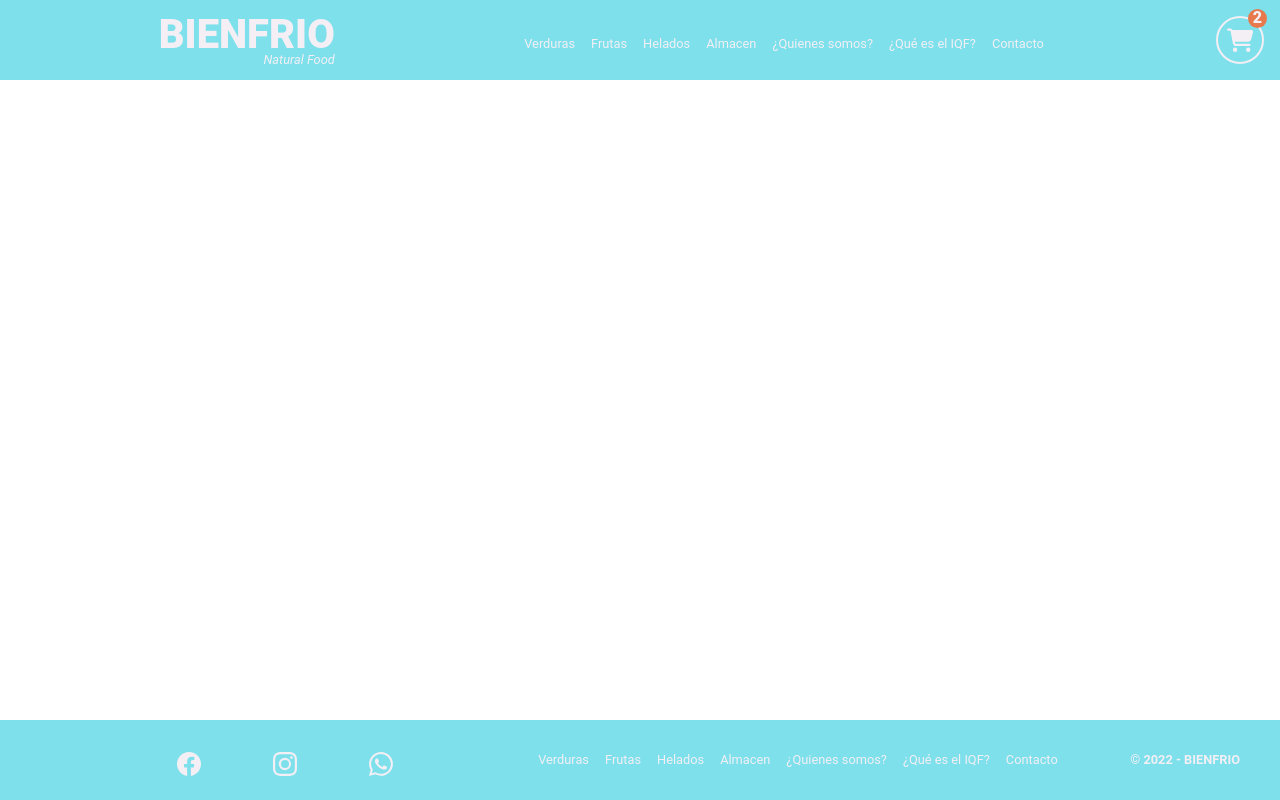
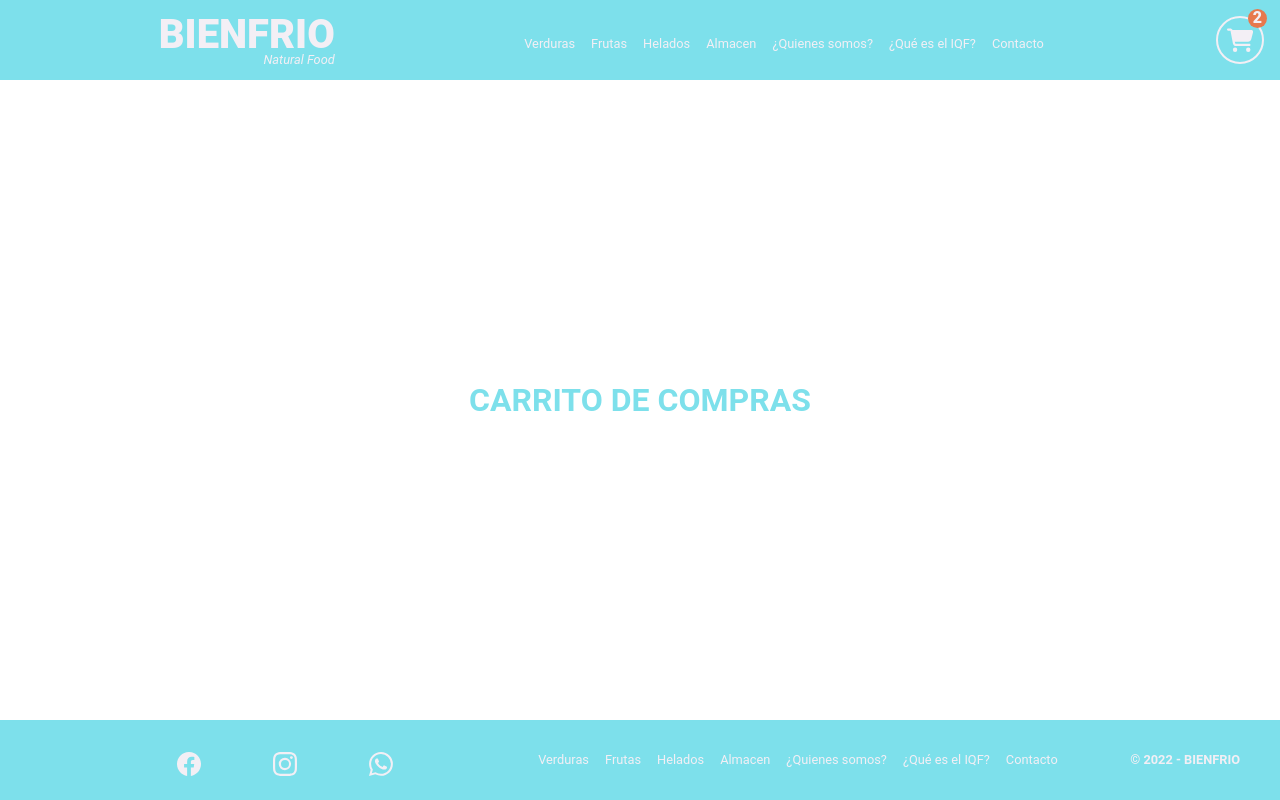
Before and after one commit to Nico9934/PreEntrega2Rolon, a React (Vite) app: page /cart in a window 1280 px wide. Built offline with nearby package versions, Linux system fonts and the light colour scheme.

Commit message:
PreEntrega2Rolon

```diff
--- a/index.html
+++ b/index.html
@@ -4,7 +4,7 @@
     <meta charset="UTF-8" />
     <link rel="icon" type="image/svg+xml" href="/vite.svg" />
     <meta name="viewport" content="width=device-width, initial-scale=1.0" />
-    <title>Vite + React</title>
+    <title>Bienfrio</title>
   </head>
   <body>
     <div id="root"></div>
--- /dev/null
+++ b/src/components/Cart.jsx
@@ -0,0 +1,15 @@
+import React from "react";
+
+const Cart = () => {
+  return (
+    <div className="cart">
+      <div className="container">
+        <div className="cart__container">
+          <h3 className="cart__title">Carrito de compras</h3>
+        </div>
+      </div>
+    </div>
+  );
+};
+
+export default Cart;
--- a/src/components/CartWidget.jsx
+++ b/src/components/CartWidget.jsx
@@ -1,9 +1,10 @@
 import React from "react";
 import { Link } from "react-router-dom";
+import Cart from "./Cart";
 
 const CartWidget = () => {
   return (
-     <Link to={"/cart"} element={<CartWidget />}>
+     <Link to={"/cart"} element={<Cart />}>
       <div className="cart-widget">
         <svg xmlns="http://www.w3.org/2000/svg" viewBox="0 0 576 512">
           <path d="M0 24C0 10.7 10.7 0 24 0H69.5c22 0 41.5 12.8 50.6 32h411c26.3 0 45.5 25 38.6 50.4l-41 152.3c-8.5 31.4-37 53.3-69.5 53.3H170.7l5.4 28.5c2.2 11.3 12.1 19.5 23.6 19.5H488c13.3 0 24 10.7 24 24s-10.7 24-24 24H199.7c-34.6 0-64.3-24.6-70.7-58.5L77.4 54.5c-.7-3.8-4-6.5-7.9-6.5H24C10.7 48 0 37.3 0 24zM128 464a48 48 0 1 1 96 0 48 48 0 1 1 -96 0zm336-48a48 48 0 1 1 0 96 48 48 0 1 1 0-96z" />
--- a/src/components/Footer.jsx
+++ b/src/components/Footer.jsx
@@ -13,10 +13,10 @@ const Footer = () => {
           </div>
 
           <nav className='footer__nav'>
-                <Link className='footer__a' to={"/productos/verduras"}>Verduras</Link>
-                <Link className='footer__a' to={"productos/frutas"}>Frutas</Link>
-                <Link className='footer__a' to={"productos/helados"}>Helados</Link>
-                <Link className='footer__a' to={"productos/almacen"}>Almacen</Link>
+                <Link className='footer__a' to={"/category/verduras"}>Verduras</Link>
+                <Link className='footer__a' to={"category/frutas"}>Frutas</Link>
+                <Link className='footer__a' to={"category/helados"}>Helados</Link>
+                <Link className='footer__a' to={"category/almacen"}>Almacen</Link>
                 <Link className='footer__a' to={"/about"}>¿Quienes somos?</Link>
                 <Link className='footer__a' to={"/iqf"}>¿Qué es el IQF?</Link>
                 <Link className='footer__a' to={"/contact"}>Contacto</Link>
--- a/src/components/ItemListContainer.jsx
+++ b/src/components/ItemListContainer.jsx
@@ -9,8 +9,7 @@ const ItemListContainer = () => {
   const [load, setLoad] = useState(false);
   const [productos, setProductos] = useState([]);
 
-  const {categoria} = useParams()
-
+  const {categoryId} = useParams()
 
   useEffect(() => {
     setLoad(false)
@@ -19,17 +18,17 @@ const ItemListContainer = () => {
 
       fetch(url)
       .then((respuesta) => respuesta.json())
-      .then( (resultado) => categoria === undefined ? setProductos(resultado) : setProductos(resultado.filter( producto => producto.categoria === categoria)))
+      .then( (resultado) => categoryId === undefined ? setProductos(resultado) : setProductos(resultado.filter( producto => producto.categoria === categoryId)))
       .catch((error) => console.log(error));
 
       setLoad(true)
-  }, [categoria]);
+  }, [categoryId]);
 
   return (
     <>
 
       {load ? (
-         <ItemList productos={productos} categoria={categoria} />
+         <ItemList productos={productos} categoria={categoryId} />
       ) : (
         <section className="itemlist">
           <div className="container">
--- a/src/components/MainRoutes.jsx
+++ b/src/components/MainRoutes.jsx
@@ -1,6 +1,7 @@
 import React from 'react'
 import { Route, Routes } from 'react-router-dom'
 import About from './About'
+import Cart from './Cart'
 import ItemDetailContainer from './ItemDetailContainer'
 import ItemListContainer from './ItemListContainer'
 
@@ -10,21 +11,13 @@ const MainRoutes = () => {
   return (
     <main>
         <Routes>
-            {/* Bien */}
             <Route path='/' element={<ItemListContainer />} />
-
-            {/* deberia ser
-              <Route path='/category/:categoryId' element={<ItemListContainer/>} />
-            */}
-              <Route path='/productos/:categoria' element={<ItemListContainer/>} />
-
-            {/* Bien */}
+            <Route path='/category/:categoryId' element={<ItemListContainer/>} />
             <Route path='/item/:id' element={<ItemDetailContainer/>} />
-
-            {/* Rutas agregadas */}
             <Route path='/about' element={<About/>} />
             <Route path='/iqf' element={<About/>} />
             <Route path='/contact' element={<About/>} />
+            <Route path='/cart' element={<Cart/>} />
         </Routes>
 
 
--- a/src/components/NavBar.jsx
+++ b/src/components/NavBar.jsx
@@ -11,16 +11,12 @@ const NavBar = () => {
             <h1>Bienfrio</h1>
             <p>Natural Food</p>
        </Link>
-        {/* <div className='header__search'>
-          <input placeholder='Busca un producto' type="text" />
-        </div> */}
         <nav className='header__nav'>
             <div className="header__ul">
-
-                <Link className='header__li' to={"/productos/verduras "}>Verduras </Link>
-                <Link className='header__li' to={"/productos/frutas "}>Frutas</Link>
-                <Link className='header__li' to={"/productos/helados "}>Helados</Link>
-                <Link className='header__li' to={"/productos/almacen "}>Almacen</Link>
+                <Link className='header__li' to={"/category/verduras "}>Verduras </Link>
+                <Link className='header__li' to={"/category/frutas "}>Frutas</Link>
+                <Link className='header__li' to={"/category/helados "}>Helados</Link>
+                <Link className='header__li' to={"/category/almacen "}>Almacen</Link>
                 <Link className='header__li' to={"/about "}>¿Quienes somos?  </Link>
                 <Link className='header__li' to={"/iqf "}>¿Qué es el IQF?</Link>
                 <Link className='header__li' to={"/contact "}>Contacto</Link>
--- a/src/scss/header/_header.scss
+++ b/src/scss/header/_header.scss
@@ -330,3 +330,24 @@
 
 
 }
+
+
+.cart {
+    display: flex;
+    width: 100%;
+    min-height: 100%;
+    &__container{
+        display: flex;
+        width: 100%;
+        height: 100%;
+        justify-content: center;
+        justify-items: center;
+    }
+
+    &__title{
+        font-size: 2rem;
+        text-transform: uppercase;
+        color: v.$primario;
+    }
+
+}
```
